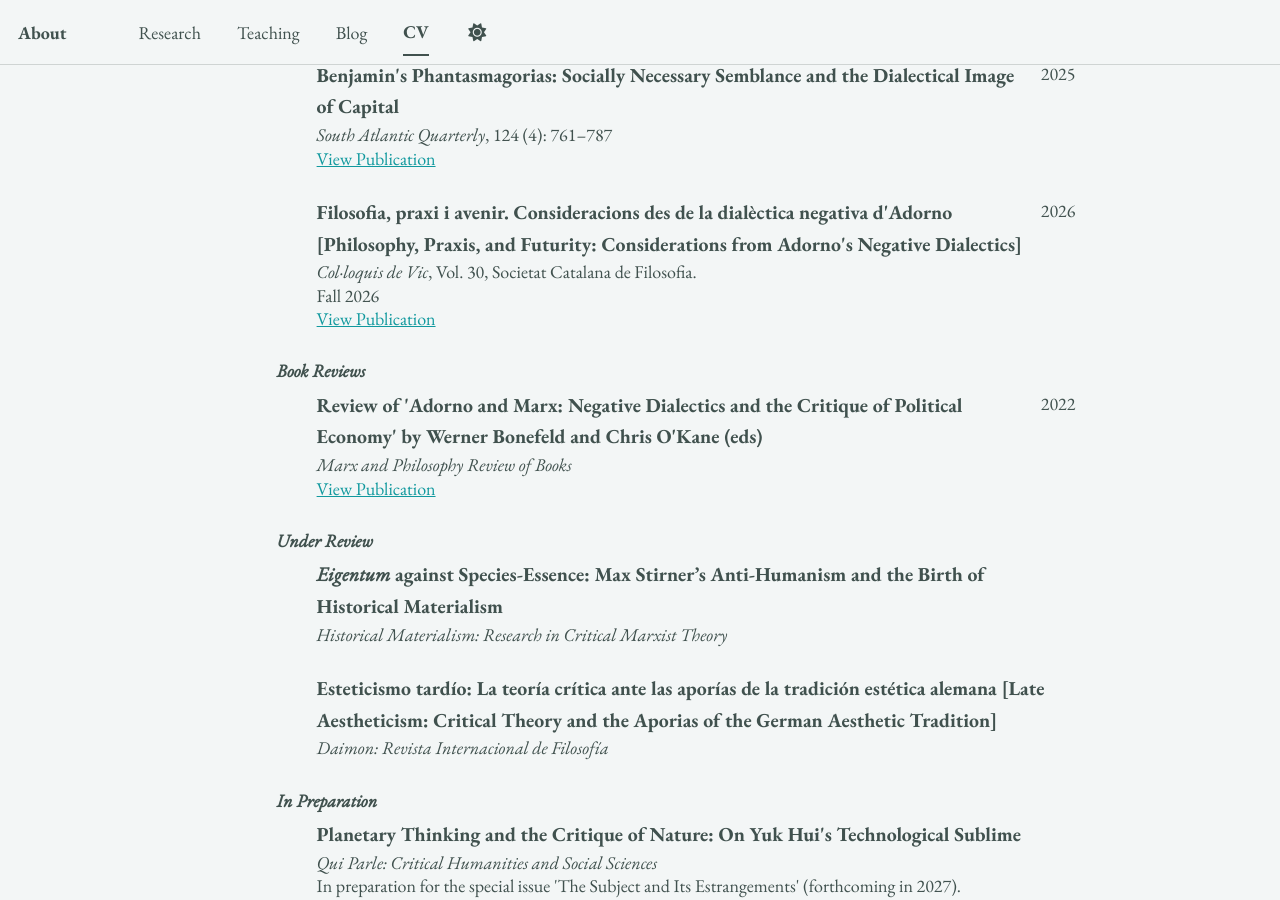
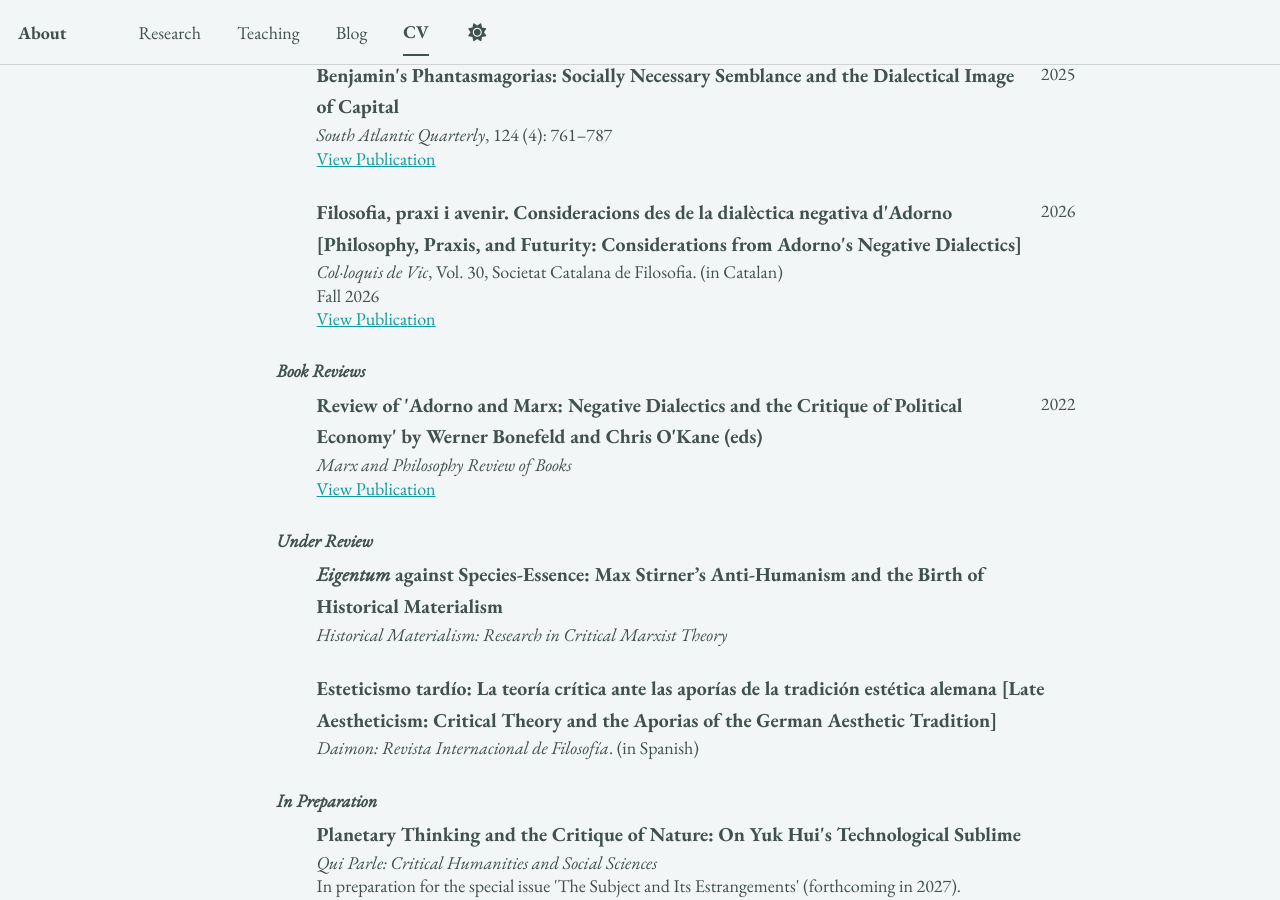
Before and after one commit to epujol90/epujol90.github.io, a Jekyll site: the page built from _pages/cv-json.md, in a window 1280 px wide and 900 px high, scrolled down 2836 px. Built offline with Jekyll 4.4.1, drawn with Linux system fonts in a browser that asks for light colours; a script bundle is joined from its source files by our own code; library files that are not in the unit come from our copies.

Commit message:
Update cv.json

```diff
--- a/_data/cv.json
+++ b/_data/cv.json
@@ -190,7 +190,7 @@
     },
     {
       "name": "Filosofia, praxi i avenir. Consideracions des de la dialèctica negativa d'Adorno [Philosophy, Praxis, and Futurity: Considerations from Adorno's Negative Dialectics]",
-      "publisher": "<em>Col·loquis de Vic</em>, Vol. 30, Societat Catalana de Filosofia.",
+      "publisher": "<em>Col·loquis de Vic</em>, Vol. 30, Societat Catalana de Filosofia. (in Catalan)",
       "releaseDate": "2026-10-01",
       "website": "https://www.raco.cat/index.php/ColloquisVic",
       "summary": "Fall 2026",
@@ -206,7 +206,7 @@
     },
     {
       "name": "Esteticismo tardío: La teoría crítica ante las aporías de la tradición estética alemana [Late Aestheticism: Critical Theory and the Aporias of the German Aesthetic Tradition]",
-      "publisher": "<em>Daimon: Revista Internacional de Filosofía</em>",
+      "publisher": "<em>Daimon: Revista Internacional de Filosofía</em>. (in Spanish)",
       "releaseDate": "",
       "website": "",
       "summary": "",
```
